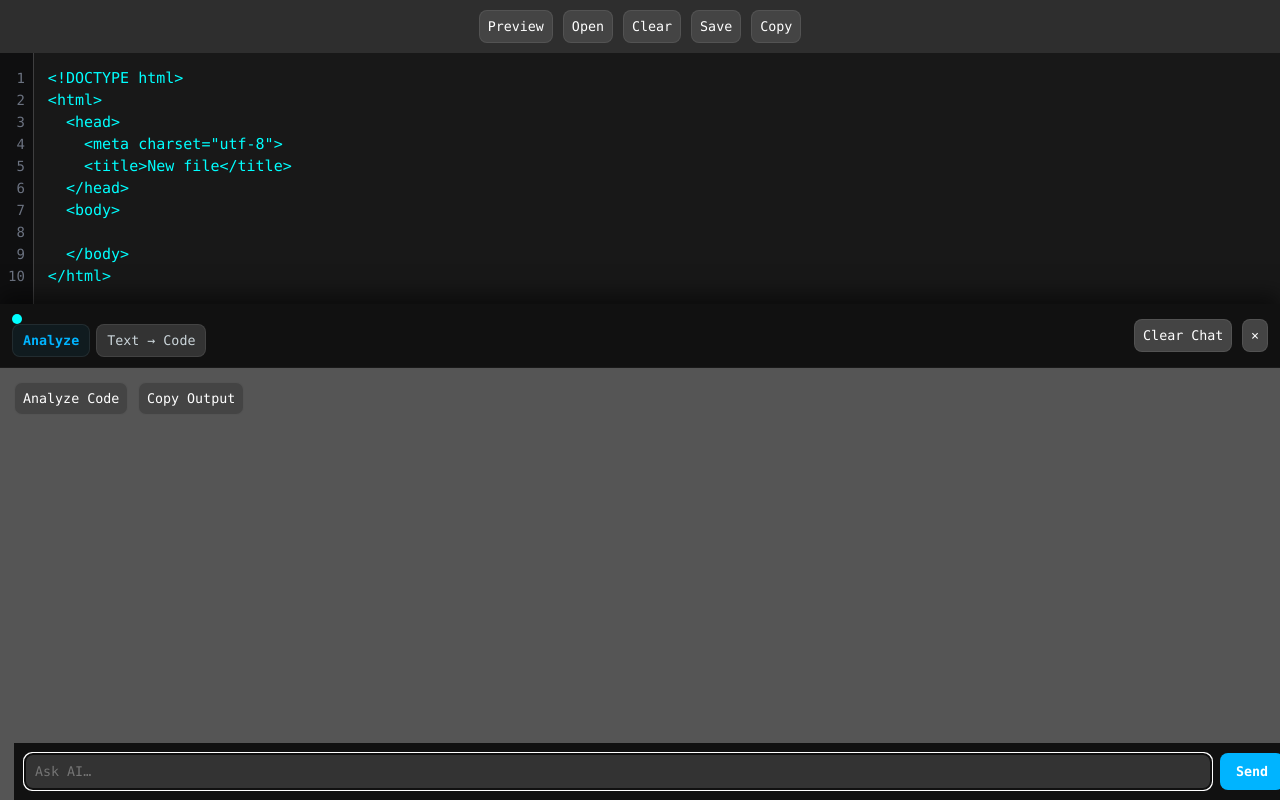
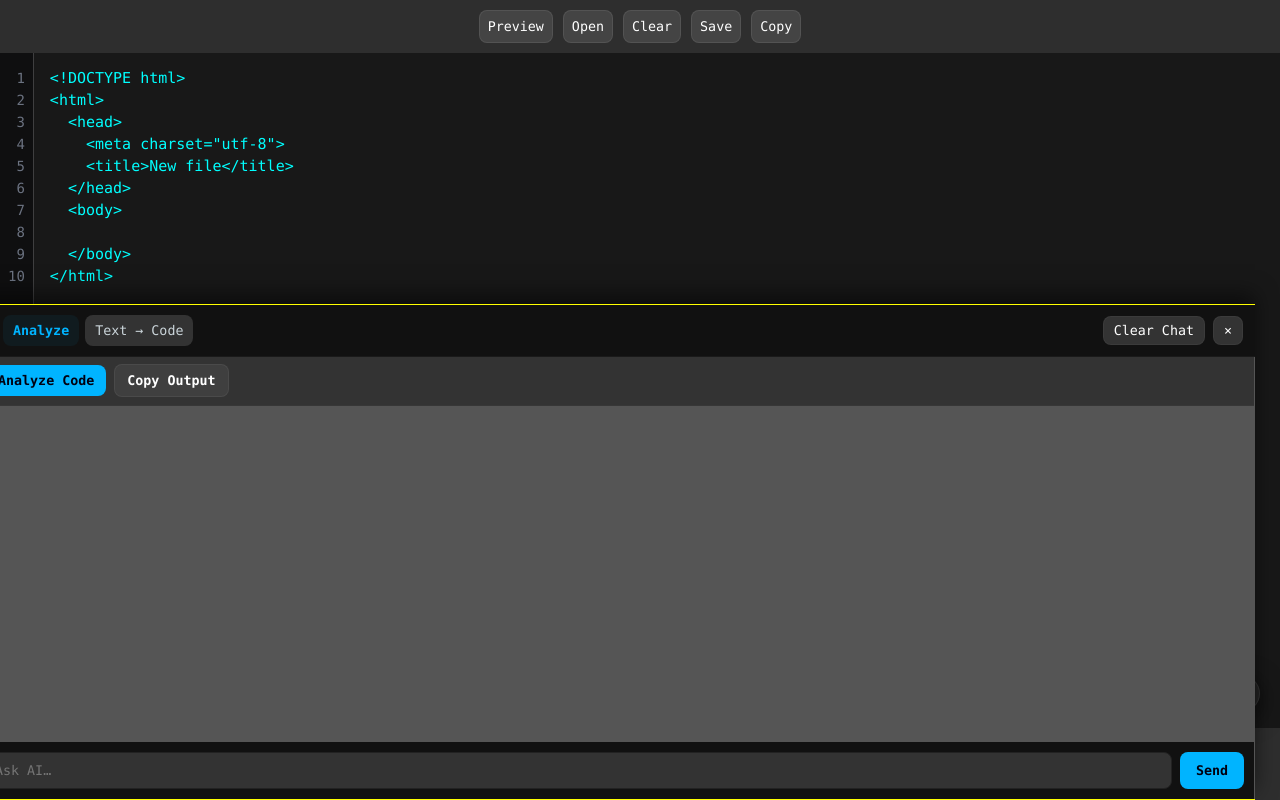
Before and after one commit to Shiva-sainiiii/Code-Editor-Ai, a plain HTML site: page index.html in a window 1280 px wide. Both pictures are taken after a click on the button "AI ⚡". Drawn offline with Linux system fonts and the light colour scheme.

Commit message:
Update style.css

```diff
--- a/css/style.css
+++ b/css/style.css
@@ -1,22 +1,19 @@
 /* ---------- Base ---------- */
 :root{
-  --bg:#121212;
-  --panel-bg:rgba(15,15,15,0.98);
-  --accent:#00b4ff;
-  --muted:#9aa6b2;
+--bg: #121212;
+/* made panel more opaque to avoid overlap issues */
+--panel-bg: rgba(15,15,15,0.98);
+--accent: #00b4ff;
+--muted: #9aa6b2;
 }
 
-*{
-  box-sizing:border-box;
+*{ box-sizing:border-box;
  margin:0;
   padding:0;
-  font-family:"Consolas", monospace;
+  font-family: "Consolas", monospace;
    -webkit-font-smoothing:antialiased;
-  -moz-osx-font-smoothing:grayscale;
-}
-
-html,body{height:100%;}
-
+   -moz-osx-font-smoothing:grayscale; }
+html,body{ height:100%; }
 body{
 background:#2e2e2e;
 color:#fff;
@@ -28,34 +25,35 @@
 
 /* ---------- Buttons ---------- */
 .top-buttons,
-.bottom-buttons{
-  display:flex;
-  justify-content:center;
-  gap:10px;
-  padding:10px 0;
-  z-index:1;
-  -webkit-tap-highlight-color:transparent;
-  user-select:none;
+.bottom-buttons {
+ display: flex;
+ justify-content: center;
+ gap: 10px;
+ z-index: 1;
+ padding: 10px 0px;
+
+ /* Disable blue tap highlight inside container */
+ -webkit-tap-highlight-color: transparent;
+ user-select: none;
 }
+
 
 button{
 background:#444;
 color:#fff;
 border:1px solid rgba(255,255,255,0.08);
-  padding:8px;
+padding:8px 8px;
 cursor:pointer;
 border-radius:8px;
-  transition:transform .12s ease, background .12s;
+transition: transform .12s ease, background .12s;
 }
 
-button:hover{
-  transform:translateY(-2px);
-  background:rgba(255,255,255,0.09);
-}
+button:hover{ transform: translateY(-2px);
+ background: rgba(255,255,255,0.09); }
 
-/* ---------- Editor ---------- */
 .editor-wrapper{
  display:flex;
+ flex-direction:row;   /* 👈 VERY IMPORTANT */
  height:100%;
  width:100%;
  background:#181818;
@@ -63,67 +61,363 @@
 }
 
 .line-numbers{
+ width:auto;                 /* 👈 FIXED WIDTH */
+
  padding:14px 8px;
  font-size:14px;
  line-height:22px;
  text-align:right;
  color:#6b7280;
+ user-select:none;
  background:#0f0f10;
  border-right:1px solid rgba(255,255,255,0.2);
-  user-select:none;
-  flex-shrink:0;
  overflow:hidden;
+ flex-shrink:0;              /* 👈 MOST IMPORTANT */
 }
 
-.line-numbers .active{
-  background:rgba(0,180,255,0.15);
-}
 
+
+/* contenteditable editor */
 .code-area{
 flex:1;
+min-height:0;
+min-width:0;
 padding:14px;
 font-size:15px;
 line-height:22px;
 outline:none;
+border:none;
 color:cyan;
 caret-color:var(--accent);
+-webkit-overflow-scrolling:touch;
+word-break:break-word;
+tab-size:4;
+position:relative;
 white-space:pre;
 overflow-y:auto;
-  word-break:break-word;
-  tab-size:4;
 padding-bottom:300px;
 }
 
-/* ---------- Lines ---------- */
+
+
+
+/* each line */
 .code-line{
 white-space:pre;
  display:block;
-  min-height:22px;
-}
+  padding:0 2px;
+   min-height:22px; }
+.code-line.empty::after{
+ content:"";
+display:inline-block; }
 
+/* active line highlight */
 .code-line.active-line{
  background:rgba(0,180,255,0.05);
  border-left:3px solid #00b4ff;
  padding-left:9px;
 }
 
-.code-area::selection{
-  background:rgba(0,150,255,0.18);
+/* selection */
+.code-area ::selection {
+ background: rgba(0,150,255,0.18); }
+
+/* scrollbar */
+.code-area::-webkit-scrollbar, .ai-output::-webkit-scrollbar {
+width:10px;
+height:10px; }
+.code-area::-webkit-scrollbar-thumb, .ai-output::-webkit-scrollbar-thumb {
+ background:#263238;
+  border-radius:6px; }
+
+
+
+/* ---------- AI FLOAT BUTTON ---------- */
+.ai-button{
+ position:fixed;
+ bottom:88px;
+ right:20px;
+ background:#222;
+ color:var(--accent);
+ padding:10px 16px;
+ border-radius:50px;
+ font-weight:700;
+ cursor:pointer;
+ box-shadow:0 6px 24px rgba(0,0,0,0.6);
+ z-index:2500;
+
+ /* Tap highlight ko disable karega */
+ -webkit-tap-highlight-color: transparent;
+ user-select: none;
 }
 
-/* ---------- Scrollbar ---------- */
-.code-area::-webkit-scrollbar,
-.ai-output::-webkit-scrollbar{
-  width:10px;
+/* ---------- AI PANEL (root) ---------- */
+.ai-panel{
+margin-left:-25px;
+position:fixed;
+width:80%;
+min-width:100vw;
+max-width:980px;
+height:62%;
+display:flex;
+flex-direction:column;
+z-index:3000;
+background-color:#555;
+border-top:0.5px solid yellow;
+box-shadow: 0px -10px 20px rgba(0, 0, 0, 0.5);
+border-bottom:0.5px solid yellow;
+overflow:visible;
+transition: transform .32s cubic-bezier(.2,.9,.2,1), opacity .28s;
+transform: translateY(110%); /* closed by default */
+opacity:0;
+min-height:60vh;
+bottom:0;
+max-height:100vh;
+
+
 }
 
-.code-area::-webkit-scrollbar-thumb,
-.ai-output::-webkit-scrollbar-thumb{
-  background:#263238;
-  border-radius:6px;
+/* show panel helper (openAIPanel sets aria-hidden false and transforms) */
+.ai-panel.open{ transform: translateY(0);
+ opacity:1; }
+
+/* header (fixed inside panel) */
+.ai-header{
+display:flex;
+justify-content:space-between;
+align-items:center;
+padding:10px 12px;
+border-bottom:1px solid rgba(255,255,255,0.04);
+position:relative;
+z-index:3200;
+background: #111;
+cursor: grab;
+
+}
+.ai-header .left{font-size:8px;
+ display:flex;
+ gap:auto;
+ align-items:center; }
+.drag-handle{
+background:cyan;
+width:10px;
+border-radius:50%;
+ height:10px;
+  cursor:grab; }
+
+/* tabs */
+.ai-tabs{
+display:flex; gap:6px;
+margin-left:6px; }
+  .tab {
+  background: #333;
+  border: none;
+  color: #cbd5da;
+  padding: 8px 10px;
+  border-radius: 8px;
+  cursor: pointer;
+
+  /* Disable blue tap highlight */
+  -webkit-tap-highlight-color: transparent;
+  user-select: none;
+  }
+.tab.active{ color:var(--accent);
+background: rgba(0,180,255,0.06);
+ font-weight:700; }
+
+/* controls */
+.ai-controls{ display:flex;
+gap:8px;
+align-items:center; }
+.ai-clear,
+.ai-close {
+ background:#333;
+ border: 1px solid rgba(255,255,255,0.04);
+ color: #fff;
+ padding: 6px 10px;
+ border-radius: 8px;
+
+ /* Bluish tap highlight ko OFF karega */
+ -webkit-tap-highlight-color: transparent;
+ user-select: none;
 }
 
-/* ---------- Suggest Box ---------- */
+/* action row fixed under header */
+.ai-action-row{
+display:flex;
+gap:8px;
+padding:8px 12px;
+align-items:center;
+border-bottom:1px solid rgba(255,255,255,0.02);
+z-index:3200;
+background: #333;
+position:sticky;
+width:100vw;
+margin-top:-15px;
+margin-left:-15px;
+
+
+
+}
+.ai-action-row button
+{
+/* Disable blue tap highlight inside container */
+-webkit-tap-highlight-color: transparent;
+user-select: none;
+}
+
+ .ai-action-row .action{
+padding:8px 12px;
+border-radius:8px;
+background:var(--accent);
+ color:#001; border:none;
+ font-weight:700;
+  cursor:pointer; }
+.ai-action-row .action.secondary{ background: rgba(255,255,255,0.06);
+ color:#fff;
+  border:1px solid rgba(255,255,255,0.06); }
+
+/* content wrapper (scrolling area) */
+.ai-content-wrapper{
+flex:1;
+overflow-y:auto;
+padding:14px;
+position:relative;
+z-index:3100;
+/* ensure content does not go under header or input */
+max-height: calc(100% - 160px);
+}
+
+/* AI output/messages */
+.ai-output{
+display:flex;
+flex-direction:column;
+gap:12px;
+}
+.msg .who{ font-size:12px;
+color: #7ee6ff;
+ margin-bottom:6px;
+display:block; }
+.ai-msg{
+white-space: pre-wrap;
+word-break: break-word;
+line-height:1.45;
+
+
+
+
+color:#e6f7ff;
+}
+.ai-msg{
+background:#333;
+border:1px solid #2a2a2a;
+border-radius:14px;
+padding:14px;
+margin-bottom:12px;
+line-height:1.6;
+animation:fadeUp .25s ease;
+font-size:12px;
+color:#999;
+}
+
+
+@keyframes fadeUp{
+from{opacity:0; transform:translateY(6px);}
+to{opacity:1; transform:none;}
+}
+.ai-msg pre{
+ background:#0b0b0b;
+ border-left:3px solid #22c55e;
+ padding:12px;
+ border-radius:10px;
+ overflow-x:auto;
+ margin:10px 0;
+
+}
+
+.ai-msg pre code{
+ font-size:13px;
+ color:#e5f2ff;
+}
+
+/* convert area */
+.convert-area{ display:flex;
+flex-direction:column;
+gap:10px; }
+.convert-area textarea{
+ width:100%;
+ min-height:90px;
+ padding:10px;
+ border-radius:8px;
+ background:#0f0f0f;
+ color:#fff;
+ border:1px solid #222;
+ resize:vertical;
+
+ /* Disable touch highlight */
+ -webkit-tap-highlight-color: transparent;
+
+ /* Remove default glow */
+ outline:none;
+ box-shadow:none;
+}
+
+.convert-area textarea:focus{
+ outline:none !important;
+ box-shadow:none !important;
+ border-color:#222 !important; /* same border even on focus */
+}
+.convert-controls{ display:flex; gap:10px; }
+.convert-controls button{ flex:1;
+ padding:10px;
+  border-radius:8px;
+ border:none;
+background:var(--accent);
+color:#001;
+font-weight:700;
+cursor:pointer;
+
+/* Disable blue tap highlight */
+-webkit-tap-highlight-color: transparent;
+user-select: none;}
+.convert-controls .preview-btn{
+ background:rgba(255,255,255,0.06);
+ color:#fff;
+border:1px solid rgba(255,255,255,0.06); }
+
+/* tip */
+.tip{ font-size:12px; color:#bdbdbd; }
+
+/* input area fixed bottom */
+.ai-input-area{
+display:flex;
+gap:8px;
+padding:10px;
+background:#111;
+position:fixed;
+width:100vw;
+bottom:0;
+z-index:3300;
+margin-left:-15px;
+
+}
+.ai-input-area input {
+ flex: 1;
+ padding: 10px;
+ border-radius: 8px;
+ border: 1px solid #222;
+ background: #333;
+ color: #fff;
+
+ /* Disable tap highlight */
+ -webkit-tap-highlight-color: transparent;
+
+ /* Disable yellow border */
+ outline: none;
+ box-shadow: none;
+}
+
+
 .suggest-box{
  position:absolute;
  background:#111;
@@ -132,6 +426,7 @@
  font-size:13px;
  display:none;
  z-index:999;
+
 }
 
 .suggest-box div{
@@ -143,140 +438,52 @@
  background:#22c55e;
  color:#000;
 }
+.ai-input-area input:focus {
+ outline: none !important;
+ box-shadow: none !important;
+ border-color: #222 !important; /* Same border on focus */
+}
+.ai-input-area button{ padding:10px 16px;
+ border-radius:8px;
+  background:var(--accent);
+   color:#001;
+   border:none;
+    cursor:pointer;
+    font-weight:700; }
 
-/* ---------- AI Floating Button ---------- */
-.ai-button{
-  position:fixed;
-  bottom:88px;
-  right:20px;
-  background:#222;
-  color:var(--accent);
-  padding:10px 16px;
-  border-radius:50px;
-  font-weight:700;
-  box-shadow:0 6px 24px rgba(0,0,0,0.6);
-  z-index:2500;
+.typing span{
+animation: blink 1.4s infinite both;
 }
 
-/* ---------- AI Panel ---------- */
+.typing span:nth-child(2){ animation-delay:.2s }
+.typing span:nth-child(3){ animation-delay:.4s }
+
+@keyframes blink{
+0%{opacity:.2}
+20%{opacity:1}
+100%{opacity:.2}
+}
+/* responsive */
+@media (max-width:700px){
+.ai-panel{ left:6%;
+ width:88%;
+  bottom:8px;
+  height:60%; }
+
+.ai-button{ right:12px; bottom:68px; }
+}
+@media (max-width:420px){
 .ai-panel{
-  position:fixed;
+left:0; width:100%;
+border-radius:12px 12px 0 0;
  bottom:0;
-  width:100%;
-  height:62%;
-  background:#555;
-  box-shadow:0 -10px 20px rgba(0,0,0,0.5);
-  transform:translateY(110%);
-  opacity:0;
-  transition:.3s;
-  z-index:3000;
+  height:68%; }
+.ai-input-area{ padding:8px; }
 }
 
-.ai-panel.open{
-  transform:translateY(0);
-  opacity:1;
+.line-numbers {
+touch-action: manipulation;
 }
-
-/* ---------- AI Header ---------- */
-.ai-header{
-  display:flex;
-  justify-content:space-between;
-  align-items:center;
-  padding:10px 12px;
-  background:#111;
-  border-bottom:1px solid rgba(255,255,255,0.04);
+.line-numbers .active {
+background: rgba(0,180,255,0.15);
    }
-
-.drag-handle{
-  width:10px;
-  height:10px;
-  background:cyan;
-  border-radius:50%;
-  margin-right:8px;
-}
-
-.ai-tabs{
-  display:flex;
-  gap:6px;
-}
-
-.tab{
-  background:#333;
-  color:#cbd5da;
-  padding:8px 10px;
-  border-radius:8px;
-  cursor:pointer;
-}
-
-.tab.active{
-  color:var(--accent);
-  background:rgba(0,180,255,0.06);
-  font-weight:700;
-}
-
-/* ---------- AI Content ---------- */
-.ai-content-wrapper{
-  flex:1;
-  overflow-y:auto;
-  padding:14px;
-}
-
-.ai-output{
-  display:flex;
-  flex-direction:column;
-  gap:12px;
-}
-
-.ai-msg{
-  background:#333;
-  border-radius:14px;
-  padding:14px;
-  font-size:12px;
-  color:#999;
-}
-
-/* ---------- AI Input ---------- */
-.ai-input-area{
-  display:flex;
-  gap:8px;
-  padding:10px;
-  background:#111;
-  position:fixed;
-  bottom:0;
-  width:100%;
-}
-
-.ai-input-area input{
-  flex:1;
-  padding:10px;
-  border-radius:8px;
-  background:#333;
-  border:1px solid #222;
-  color:#fff;
-}
-
-.ai-input-area button{
-  padding:10px 16px;
-  border-radius:8px;
-  background:var(--accent);
-  border:none;
-  font-weight:700;
-}
-
-/* ---------- Convert ---------- */
-.convert-area textarea{
-  width:100%;
-  min-height:90px;
-  padding:10px;
-  border-radius:8px;
-  background:#0f0f0f;
-  color:#fff;
-  border:1px solid #222;
-}
-
-/* ---------- Responsive ---------- */
-@media(max-width:420px){
-  .ai-panel{
-    height:68%;
-  }
-}
```
Lines whose indentation alone changed are shown as unchanged.
